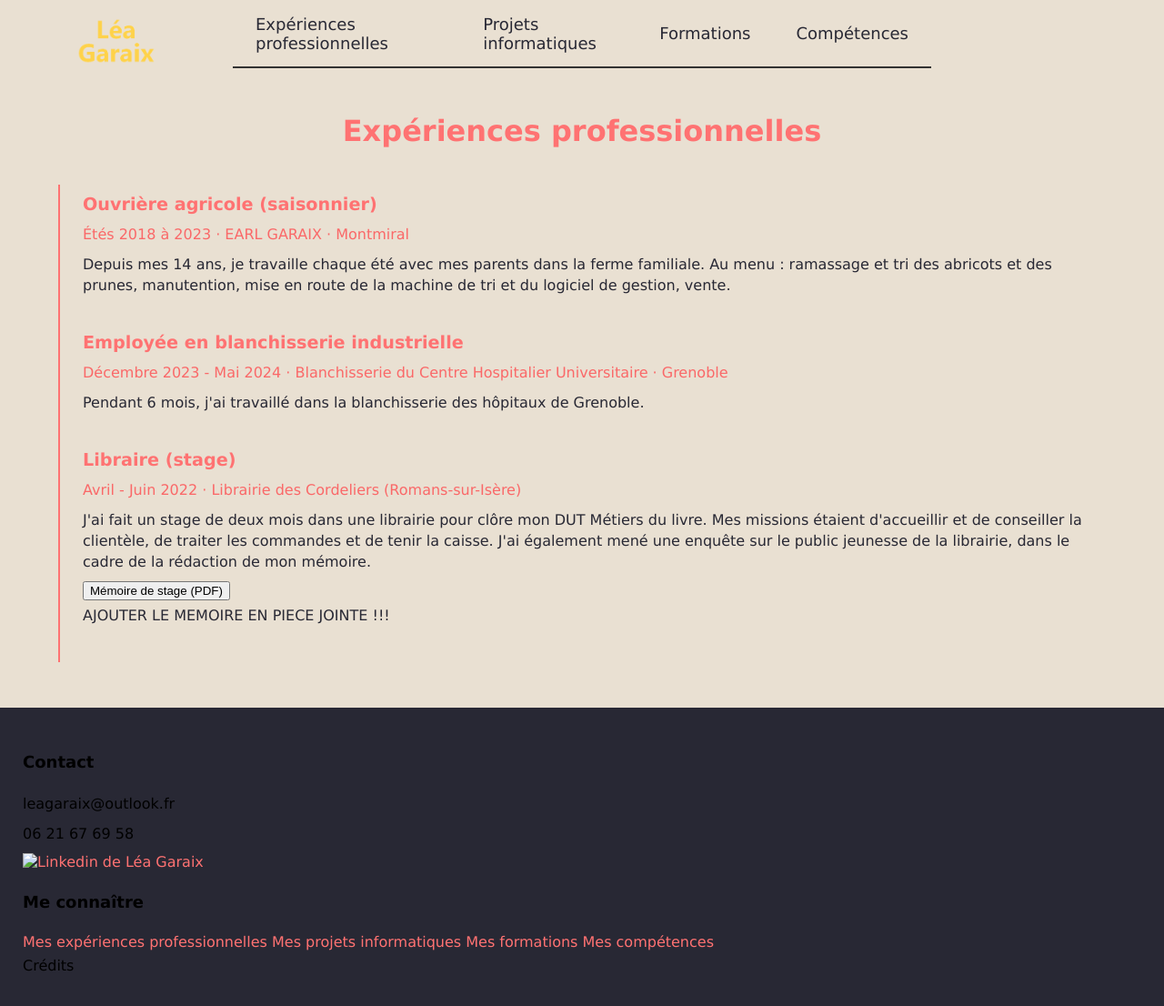
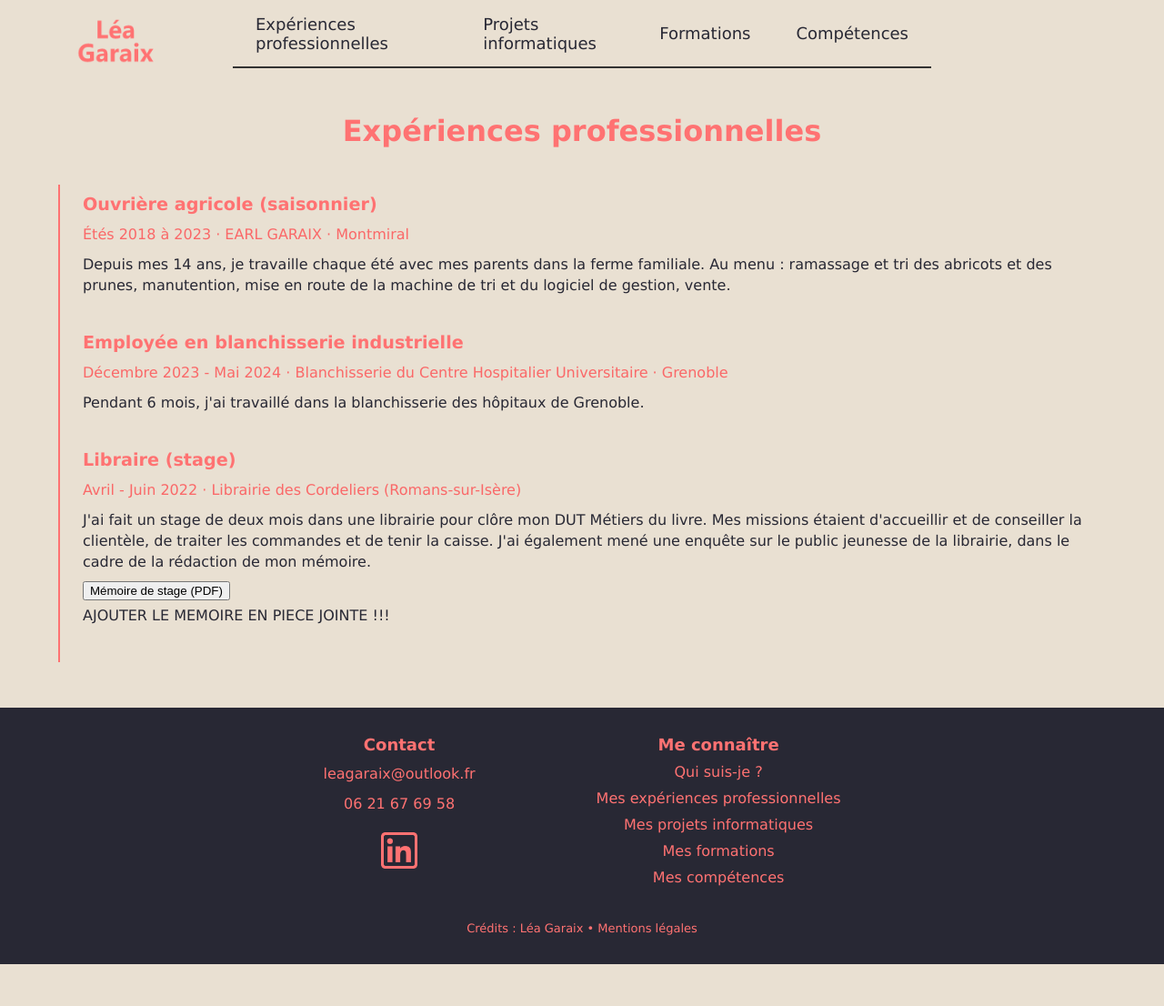
Before and after one commit to leagaraix/leagaraix.github.io, a plain HTML site: page experiences.html in a window 1280 px wide. Shown: the whole page at 91% size. After the commit the page ends 1060 px from the top, so only its background shows below. Drawn offline with Linux system fonts and the light colour scheme.

Commit message:
Changement du logo (image en rouge). Copie du footer correct dans toutes les pages.

```diff
--- a/experiences.html
+++ b/experiences.html
@@ -12,7 +12,7 @@
 <body>
 
     <header>
-        <a id="logo-link" href="accueil.html"><img src="images/logo.png" alt="Léa Garaix"></a>
+        <a id="logo-link" href="accueil.html"><img src="images/logo-red.png" alt="Léa Garaix"></a>
         <nav>
             <ul>
                 <li><a href="experiences.html">Expériences professionnelles</a></li>
@@ -68,20 +68,24 @@
     </main>
 
     <footer>
+        <section>
             <div>
                 <h4>Contact</h4>
-            <p>leagaraix@outlook.fr</p> <!-- ? Mettre un lien sur l'adresse mail ? Est-ce que c'est automatique dans les navigateurs ? -->
+                <p>leagaraix@outlook.fr</p>
                 <p>06 21 67 69 58</p>
-            <a><img src="" alt="Linkedin de Léa Garaix"></a>
+                <a class="reseaux" target="_blank" href="https://www.linkedin.com/in/l%C3%A9a-garaix-796b99203/"><img
+                        src="images/linkedin-red.png" alt="Linkedin de Léa Garaix"></a>
             </div>
             <div>
                 <h4>Me connaître</h4>
+                <a href="accueil.html">Qui suis-je ?</a>
                 <a href="experiences.html">Mes expériences professionnelles</a>
                 <a href="projets-informatiques.html">Mes projets informatiques</a>
                 <a href="formations.html">Mes formations</a>
                 <a href="competences.html">Mes compétences</a>
             </div>
-        <div id="crédits"><p>Crédits</p></div>
+        </section>
+        <p id="credits">Crédits : Léa Garaix • <a href="mentions-legales.html">Mentions légales</a></p>
     </footer>
 
 </body>
```
Also changed, not shown: accueil.html (+3 -4 lines), competences.html (+5 -3 lines), formations.html (+5 -3 lines), mentions-legales.html (+10 -11 lines), projet-apprentissage-automatique.html (+5 -3 lines), projet-creation-base-donnees.html (+5 -3 lines), projet-installation-poste-developpement.html (+5 -3 lines), projet-web-esn-stages.html (+5 -3 lines), projets-informatiques.html (+6 -4 lines). Lines whose indentation alone changed are shown as unchanged.
